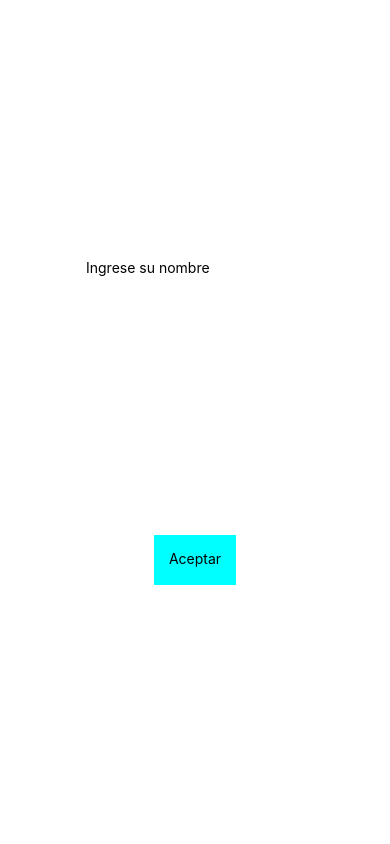
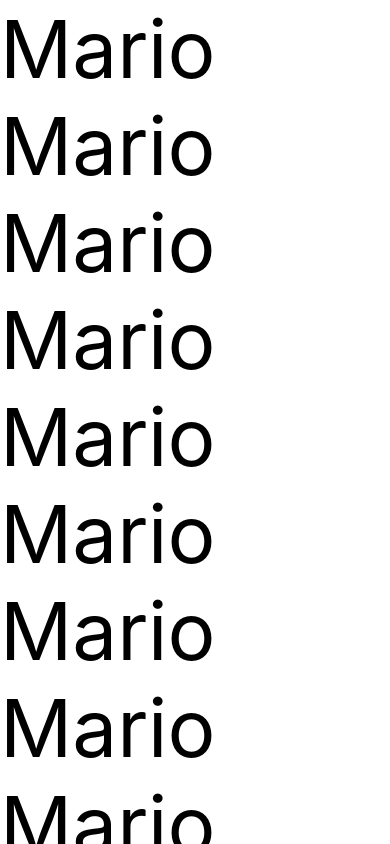
Before and after one commit to mario-galindo/react-native-scratch, a React Native app: screen / in a window 390 px wide. Built offline with nearby package versions, Linux system fonts and the light colour scheme.

Commit message:
ScrollView Component

```diff
--- a/App.js
+++ b/App.js
@@ -1,66 +1,23 @@
 import React from 'react';
-import { StyleSheet, Text, View, TextInput,TouchableOpacity } from 'react-native';
+import { Text, View, ScrollView } from 'react-native';
 
 
 export default class App extends React.Component {
 
-  state = {};
-  handleChange = text => {
-    this.setState({ text });
-  }
-
-  handlePress = () => {
-    alert(`Tu Nombre es: ${this.state.text}`)
-  }
-
-
   render() {
-
-    const { text } = this.state
-
     return (
-      <View style={styles.container}>
-        <TextInput
-          placeholder="Ingrese su nombre"
-          onChangeText={this.handleChange}
-        />
-        <TouchableOpacity onPress={this.handlePress} style={styles.button}>
-          <Text>Aceptar</Text>
-          </TouchableOpacity>
-      </View>
+      <ScrollView>
+        <Text style={{fontSize:80}}>Mario</Text>
+        <Text style={{fontSize:80}}>Mario</Text>
+        <Text style={{fontSize:80}}>Mario</Text>
+        <Text style={{fontSize:80}}>Mario</Text>
+        <Text style={{fontSize:80}}>Mario</Text>
+        <Text style={{fontSize:80}}>Mario</Text>
+        <Text style={{fontSize:80}}>Mario</Text>
+        <Text style={{fontSize:80}}>Mario</Text>
+        <Text style={{fontSize:80}}>Mario</Text>
+        <Text style={{fontSize:80}}>Mario</Text>
+      </ScrollView>
     );
   }
 }
-
-const styles = StyleSheet.create({
-  text: {
-    height: 100,
-    width: 100,
-    color: 'red',
-    backgroundColor: 'brown'
-  },
-  text2: {
-    height: 100,
-    width: 100,
-    color: 'red',
-    backgroundColor: 'yellow'
-  },
-  text3: {
-    height: 100,
-    width: 100,
-    color: 'red',
-    backgroundColor: 'orange'
-  },
-  container: {
-    flex: 1,
-    flexDirection: 'column',
-    backgroundColor: '#fff',
-    alignItems: 'center',
-    justifyContent: 'space-evenly'
-  },
-  button:{
-    backgroundColor:'cyan',
-    height:50,
-    padding:15
-  }
-});
```
